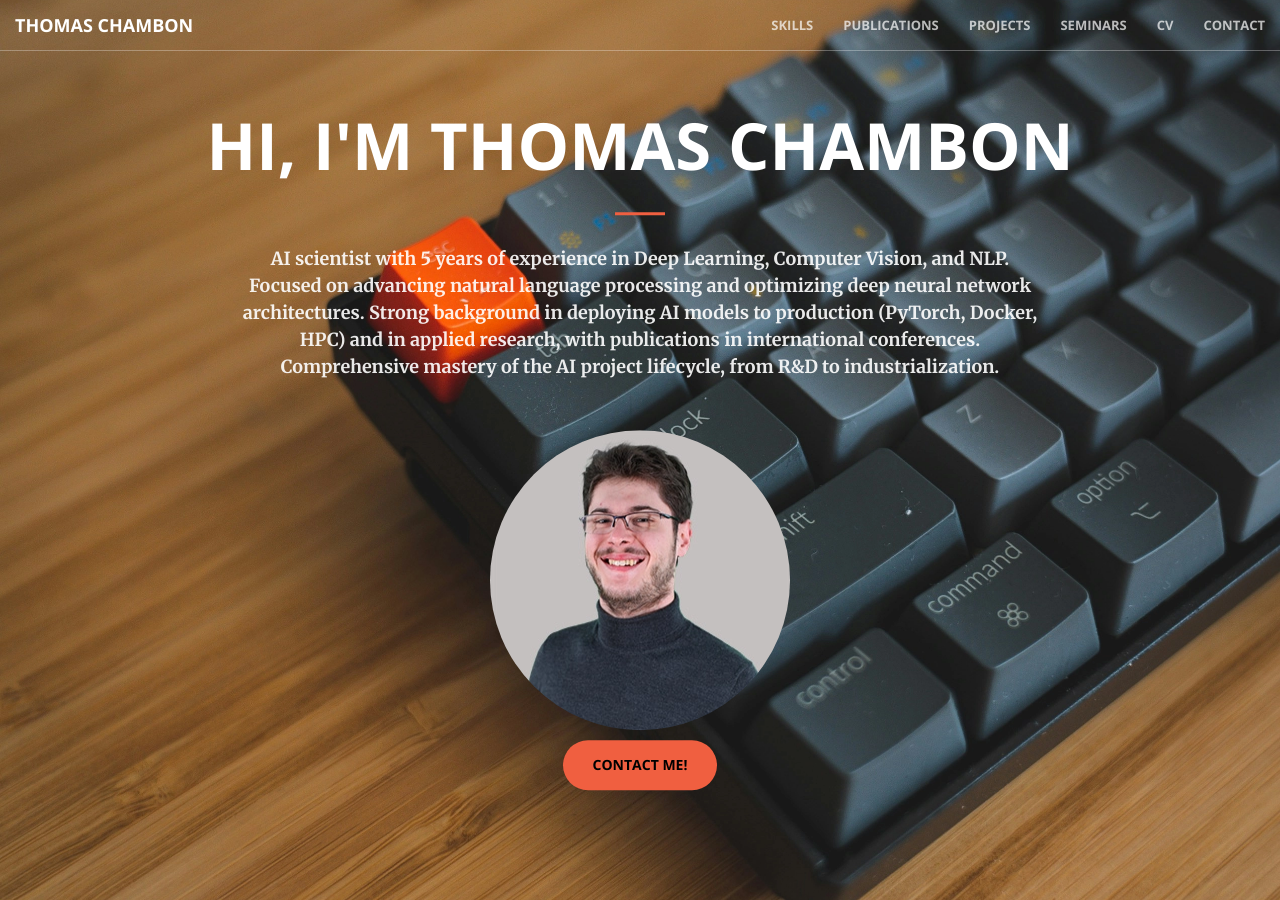
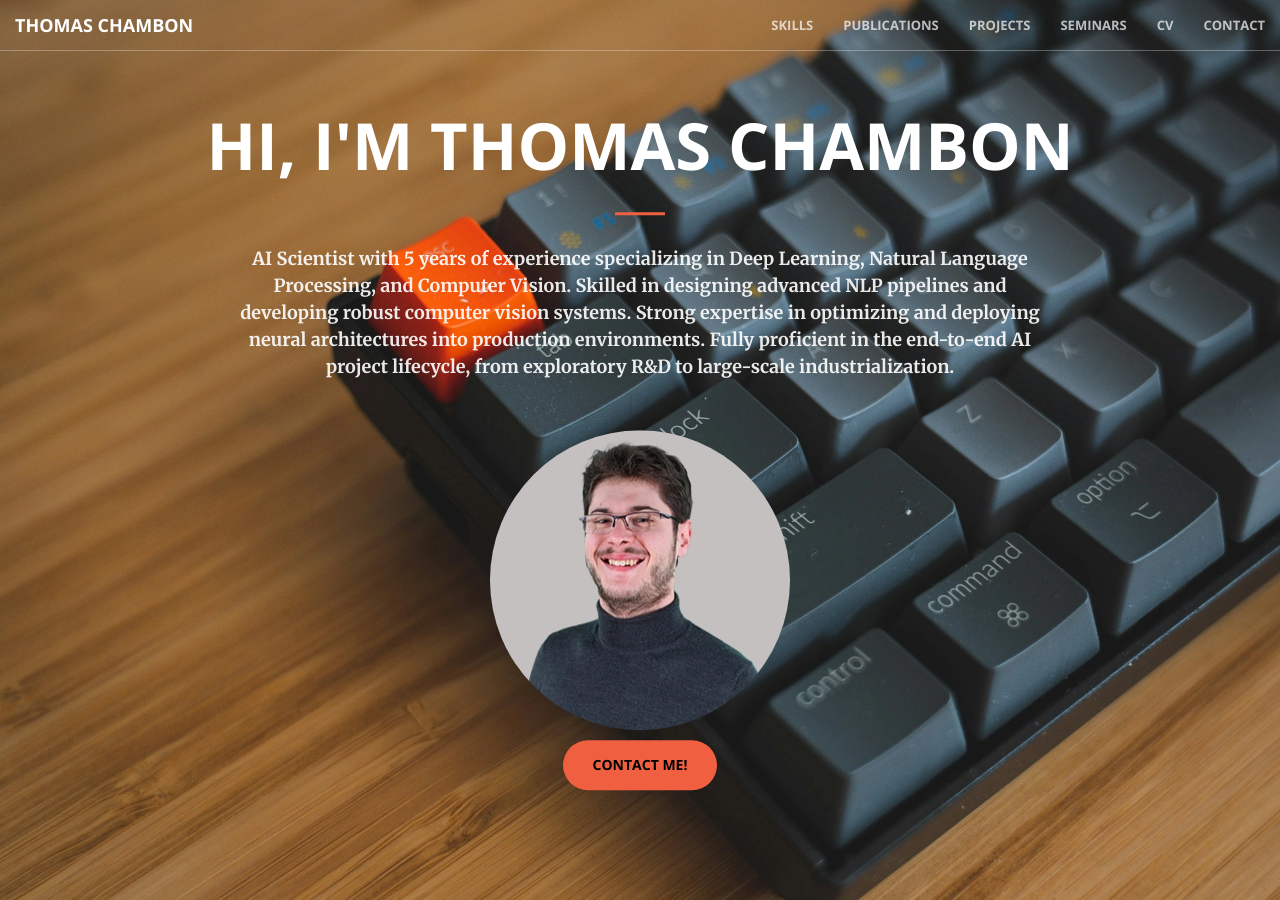
Before and after one commit to Thomas-Chambon/Thomas-Chambon.github.io, a Jekyll site: the page built from index.markdown, in a window 1280 px wide and 900 px high. Built offline with Jekyll 4.4.1, drawn with Linux system fonts in a browser that asks for light colours.

Commit message:
Update header text

```diff
--- a/_includes/header.html
+++ b/_includes/header.html
@@ -5,11 +5,10 @@
             <hr>
             <p>
             <strong>
-                AI scientist with 5 years of experience in Deep Learning, Computer Vision, and NLP. Focused on
-                advancing natural language processing and optimizing deep neural network architectures. Strong
-                background in deploying AI models to production (PyTorch, Docker, HPC) and in applied research,
-                with publications in international conferences. Comprehensive mastery of the AI project lifecycle,
-                from R&D to industrialization.
+                AI Scientist with 5 years of experience specializing in Deep Learning, Natural Language Processing, and Computer Vision.
+                Skilled in designing advanced NLP pipelines and developing robust computer vision systems.
+                Strong expertise in optimizing and deploying neural architectures into production environments.
+                Fully proficient in the end-to-end AI project lifecycle, from exploratory R&D to large-scale industrialization.
             </strong>
             </p>
             <img class="img-circle" alt="Thomas Chambon" src="img/Thomas-Chambon.webp" style="margin-bottom: 10px;"/><br>
```
